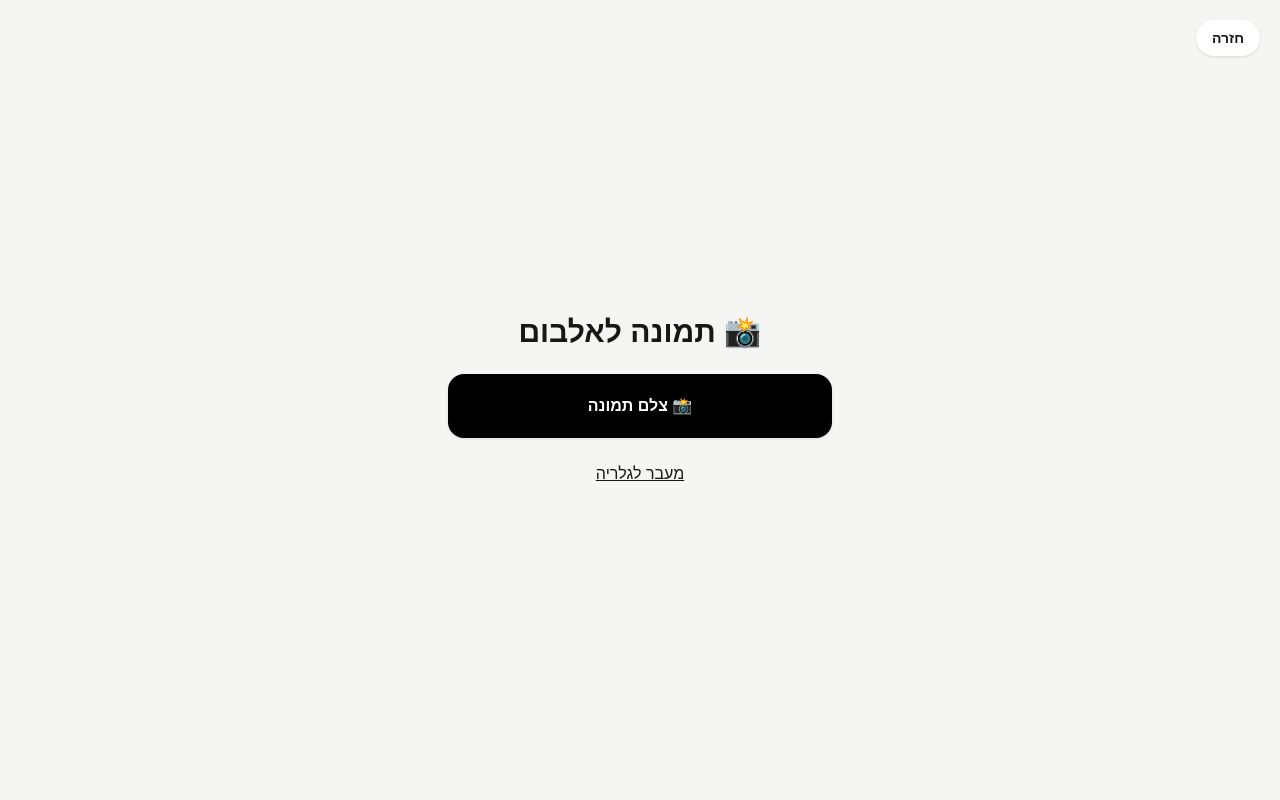
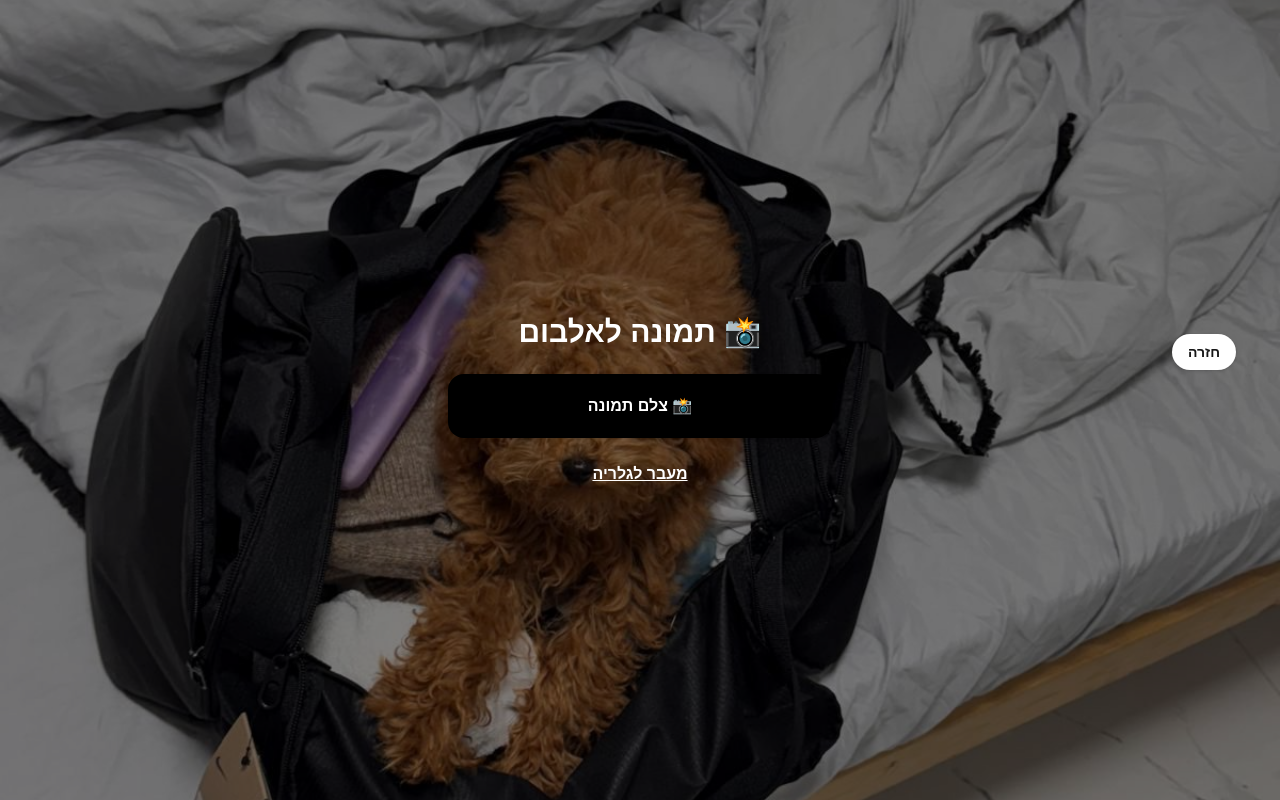
Before and after one commit to netanelman92-boop/wedding-hub, a Next.js app: page /upload in a window 1280 px wide. Built offline with nearby package versions, Linux system fonts and the light colour scheme.

Commit message:
Add upload loading state

```diff
--- a/app/upload/page.jsx
+++ b/app/upload/page.jsx
@@ -73,7 +73,13 @@ export default function Upload() {
   };
 
   return (
-    <div className="min-h-screen flex flex-col items-center justify-center gap-6 bg-stone-100 p-6 text-center relative">
+    <div
+      className="min-h-screen flex flex-col items-center justify-center gap-6 p-6 text-center relative bg-cover bg-center"
+      style={{ backgroundImage: "url('/images/upload-bg.jpeg')" }}
+    >
+      <div className="absolute inset-0 bg-black/50"></div>
+
+      <div className="relative z-10 w-full flex flex-col items-center gap-6">
         <a
           href="/"
           className="absolute top-5 right-5 rounded-full bg-white px-4 py-2 text-sm font-bold shadow"
@@ -81,7 +87,7 @@ export default function Upload() {
           חזרה
         </a>
 
-      <h1 className="text-3xl font-bold">תמונה לאלבום 📸</h1>
+        <h1 className="text-3xl font-bold text-white">תמונה לאלבום 📸</h1>
 
         {!preview && (
           <label className="w-full max-w-sm rounded-2xl bg-black px-6 py-5 text-white font-bold shadow cursor-pointer">
@@ -124,11 +130,12 @@ export default function Upload() {
           </>
         )}
 
-      {message && <p className="font-bold text-green-700">{message}</p>}
+        {message && <p className="font-bold text-white">{message}</p>}
 
-      <a href="/gallery" className="underline">
+        <a href="/gallery" className="underline text-white font-bold">
           מעבר לגלריה
         </a>
       </div>
+    </div>
   );
 }
```
Lines whose indentation alone changed are shown as unchanged.
